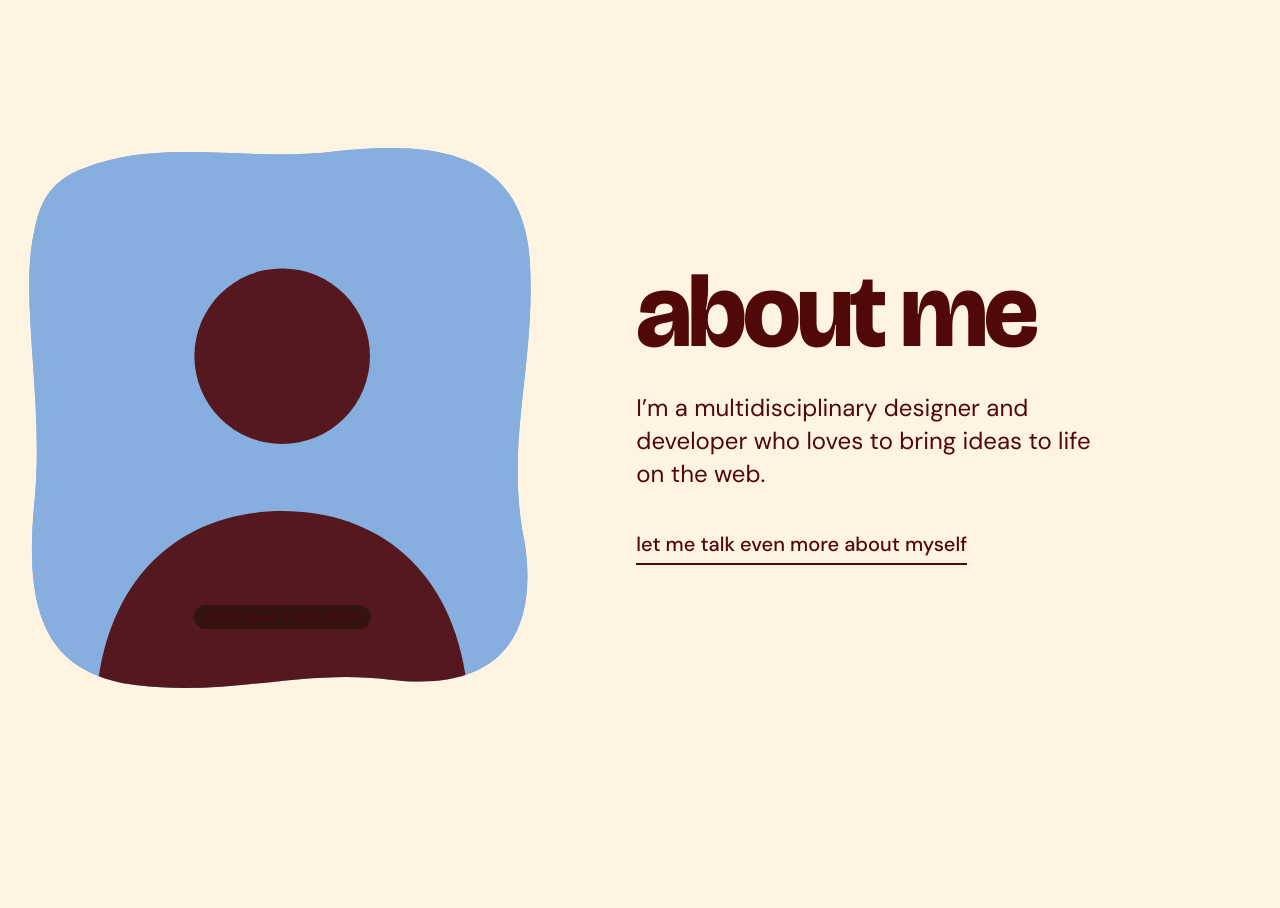
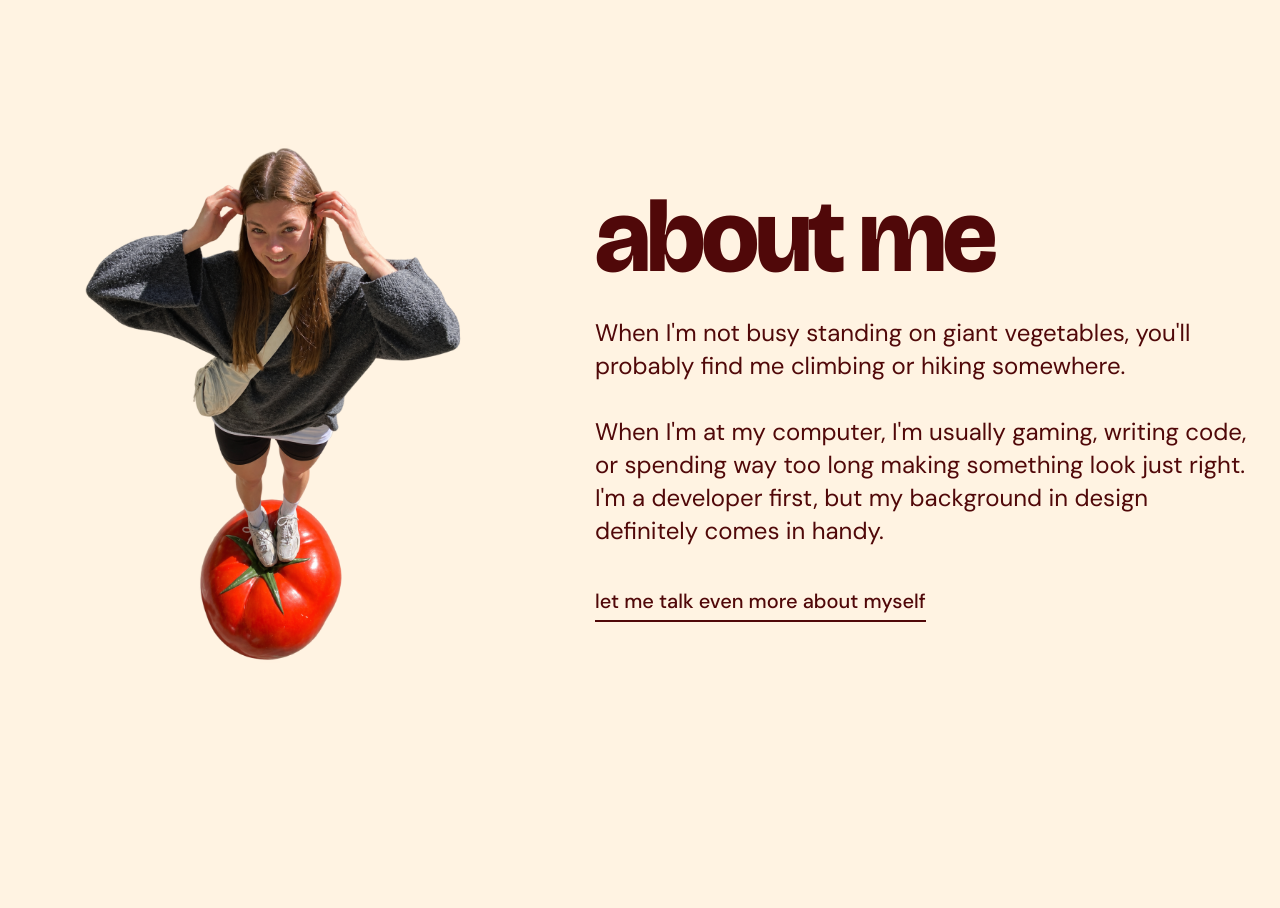
Before and after one commit to makidonk/makidonk.github.io, a React (Vite) app: page / in a window 1280 px wide. Shown: the part 1320-2228 px from the top of the page. Built offline with nearby package versions, Linux system fonts and the light colour scheme.

Commit message:
finetuning about-me block on startpage

```diff
--- a/src/components/About.tsx
+++ b/src/components/About.tsx
@@ -11,17 +11,17 @@ export function About() {
         </clipPath>
       </svg>
 
-      <div className="shell relative z-10 grid items-center gap-12 md:grid-cols-[minmax(0,5fr)_minmax(0,6fr)] md:gap-16 lg:gap-24">
+      <div className="shell relative z-10 grid items-center gap-12 md:grid-cols-[minmax(0,5fr)_minmax(0,6fr)] md:gap-5 ">
         <div
-          className="group aspect-[10/11] w-full max-w-[520px] overflow-hidden bg-sky"
-          style={{ clipPath: "url(#about-blob)" }}
+          className="group aspect-[10/11] w-full max-w-[500px] overflow-hidden "
+          // style={{ clipPath: "url(#about-blob)" }}
         >
           <div className="size-full transition-transform duration-[900ms] ease-out-soft group-hover:scale-[1.04]">
             {about.photo ? (
               <img
                 src={about.photo}
                 alt={about.photoAlt}
-                className="size-full object-cover"
+                className="size-full object-contain object-bottom p-4"
               />
             ) : (
               <PhotoPlaceholder />
@@ -33,8 +33,15 @@ export function About() {
           <h2 className="font-display text-[clamp(3rem,8vw,7.5rem)] font-extrabold leading-[0.9] tracking-[-0.04em]">
             about me
           </h2>
-          <p className="mt-6 max-w-[28ch] text-xl leading-snug md:mt-8 md:text-2xl">
-            {about.intro}
+          <p className="mt-6 max-w-[700px] text-xl leading-snug md:mt-8 md:text-2xl">
+            When I'm not busy standing on giant vegetables, you'll probably find
+            me climbing or hiking somewhere.
+            <br></br>
+            <br></br>
+            When I'm at my computer, I'm usually gaming, writing code, or
+            spending way too long making something look just right. I'm a
+            developer first, but my background in design definitely comes in
+            handy.
           </p>
 
           <div className="mt-10">
@@ -69,17 +76,7 @@ function PhotoPlaceholder() {
         preserveAspectRatio="xMidYMid slice"
         aria-hidden="true"
         className="size-full"
-      >
-        <rect width="100" height="110" className="fill-sky" />
-        <circle cx="50" cy="44" r="17" className="fill-text/90" />
-        <path
-          d="M14 110c2-24 17-36 36-36s34 12 36 36Z"
-          className="fill-text/90"
-        />
-      </svg>
-      <span className="absolute bottom-[12%] left-1/2 -translate-x-1/2 whitespace-nowrap rounded-full bg-ink/75 px-3 py-1 text-xs font-medium tracking-wide text-text">
-        Placeholder — your photo
-      </span>
+      ></svg>
     </div>
   );
 }
--- a/src/content.ts
+++ b/src/content.ts
@@ -19,12 +19,11 @@ export const site = {
 };
 
 export const about = {
-  intro:
-    "I’m a multidisciplinary designer and developer who loves to bring ideas to life on the web.",
+  intro: "I’m a design-loving developer who .",
   //  link to a longer about page, CV or similar
   moreHref: "#",
   // set to an image path (e.g. '/images/me.jpg' in /public) to replace the placeholder
-  photo: null as string | null,
+  photo: "/images/about-me-transparent.png",
   photoAlt: "no photo",
 };
 
```
Also changed, not shown: public/images/about-me-transparent.png (added), public/images/about-me.JPEG (added).
